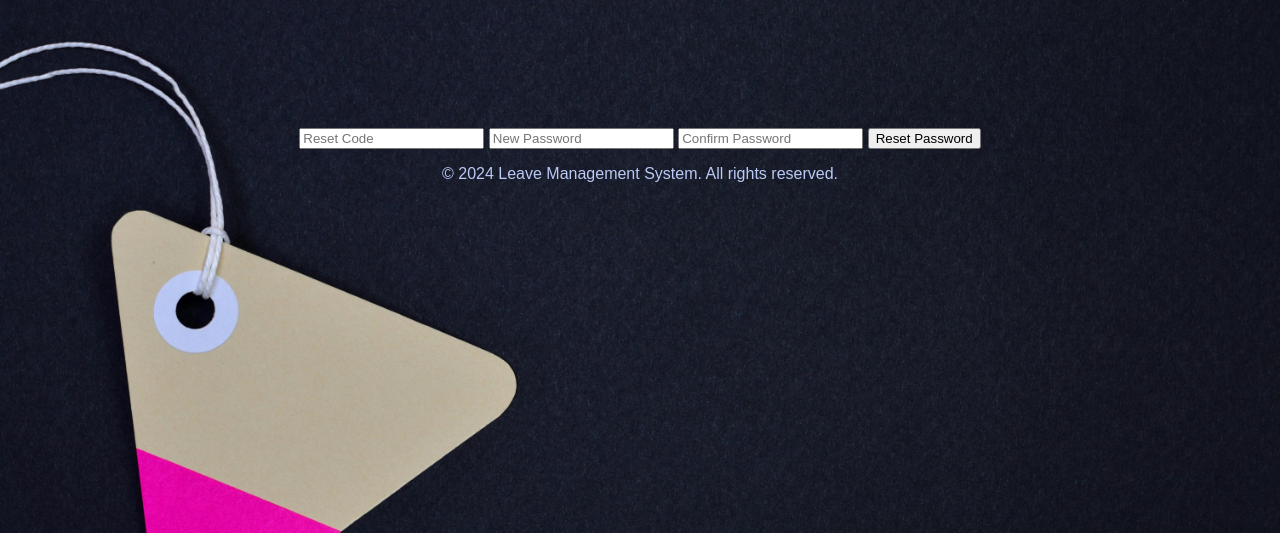
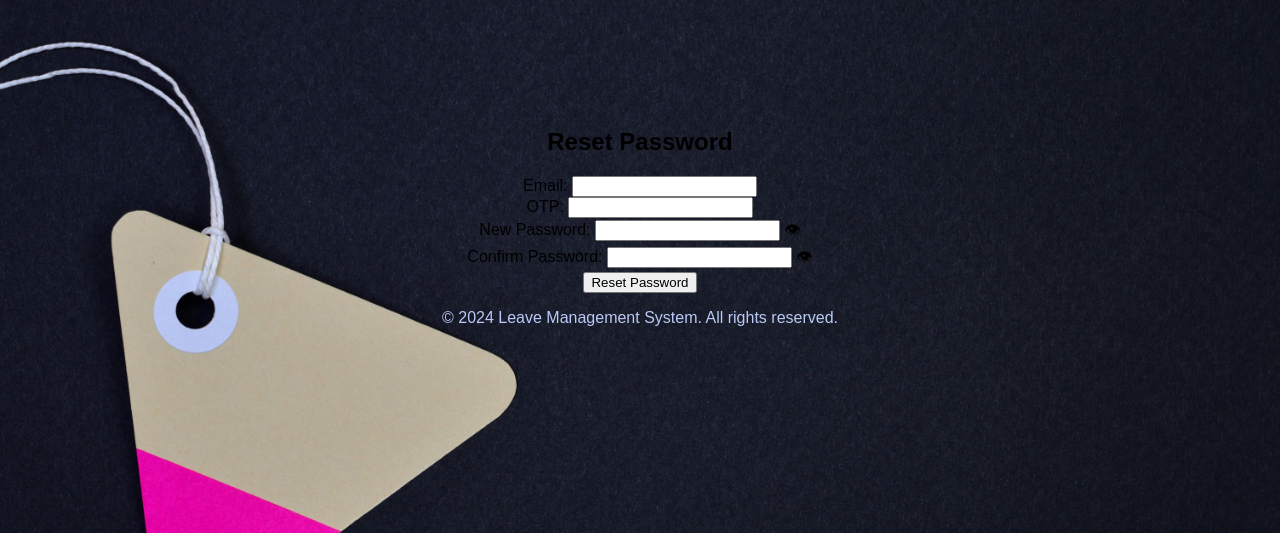
Before and after one commit to Hitman7084/Leave_management_system, a Django app: page /reset_password/ in a window 1280 px wide. Shown: the top 533 px of the page. Run offline with Django 5.2, Linux system fonts and the light colour scheme.

Commit message:
reset_ password.html remade

```diff
--- a/Leave_mgt_sys/clmsapp/views.py
+++ b/Leave_mgt_sys/clmsapp/views.py
@@ -8,6 +8,7 @@ from django.http import JsonResponse
 from .models import User, OTPVerification
 from django.http import HttpResponse
 from django.contrib.auth.decorators import login_required
+from django.urls import reverse
 
 
 
@@ -38,6 +39,7 @@ def send_otp(request):
 
 # Login View (Handles OTP Login)
 def login(request):
+    role = request.GET.get('role', 'default')
     if request.method == 'POST':
         username = request.POST['username']
         otp = request.POST['otp']
@@ -69,7 +71,7 @@ def login(request):
         except User.DoesNotExist:
             messages.error(request, 'User not found.')
 
-    return render(request, 'login.html')
+    return render(request, 'login.html', {'role': role})
 
 # Register New User (Sends OTP for mail Verifs)
 def register(request):
@@ -96,7 +98,7 @@ def register(request):
                 fail_silently=False,
             )
 
-            return JsonResponse({'success': True})
+            return redirect(f"{reverse('login')}?role={role}")
         except IntegrityError:
             return JsonResponse({'success': False, 'error': 'Username already exists.'})
         except Exception as e:
--- a/Leave_mgt_sys/templates/login.html
+++ b/Leave_mgt_sys/templates/login.html
@@ -4,7 +4,7 @@
 
 {% block content %}
 <div class="login-container">
-    <h2> Login </h2>
+    <h2>Login for {{ role }}</h2>
     <form method="POST" action="{% url 'login' %}">
         {% csrf_token %}
         <div class="form-group">
@@ -15,8 +15,8 @@
             <label for="id_otp">Password:</label>
             <input type="text" name="otp" class="form-login" required id="id_otp">
         </div>
-        <input type="hidden" name="role" id="id_role">
-        <button type="submit"> Login </button>
+        <input type="hidden" name="role" value="{{ role }}">
+        <button type="submit">Login</button>
     </form>
 </div>
 {% endblock %}
--- a/Leave_mgt_sys/templates/reset_password.html
+++ b/Leave_mgt_sys/templates/reset_password.html
@@ -1,14 +1,42 @@
 {% extends "index.html" %}
+{% load static %}
 {% block title %}Reset Password{% endblock %}
 
 {% block content %}
+<div class="reset-password-container">
+    <h2>Reset Password</h2>
+    <form method="POST" action="{% url 'reset_password' %}">
+        {% csrf_token %}
+        <div class="form-group">
+            <label for="id_email">Email:</label>
+            <input type="email" name="email" class="form-reset" required id="id_email">
+        </div>
+        <div class="form-group">
+            <label for="id_reset_token">OTP:</label>
+            <input type="text" name="reset_token" class="form-reset" required id="id_reset_token">
+        </div>
+        <div class="form-group">
+            <label for="id_new_password">New Password:</label>
+            <input type="password" name="new_password" class="form-reset" required id="id_new_password" pattern="(?=.*\d)(?=.*[a-z])(?=.*[A-Z])(?=.*[@#$%^&+=]).{8,}">
+            <span class="password-icon" onclick="togglePasswordVisibility('id_new_password')">&#128065;</span>
+        </div>
+        <div class="form-group">
+            <label for="id_confirm_password">Confirm Password:</label>
+            <input type="password" name="confirm_password" class="form-reset" required id="id_confirm_password">
+            <span class="password-icon" onclick="togglePasswordVisibility('id_confirm_password')">&#128065;</span>
+        </div>
+        <button type="submit">Reset Password</button>
+    </form>
+</div>
 
-<form method="POST">
-    {% csrf_token %}
-    <input type="text" name="reset_token" placeholder="Reset Code" required>
-    <input type="password" name="new_password" placeholder="New Password" required>
-    <input type="password" name="confirm_password" placeholder="Confirm Password" required>
-    <button type="submit">Reset Password</button>
-</form>
-
+<script>
+    function togglePasswordVisibility(id) {
+        var input = document.getElementById(id);
+        if (input.type === "password") {
+            input.type = "text";
+        } else {
+            input.type = "password";
+        }
+    }
+</script>
 {% endblock %}
```
